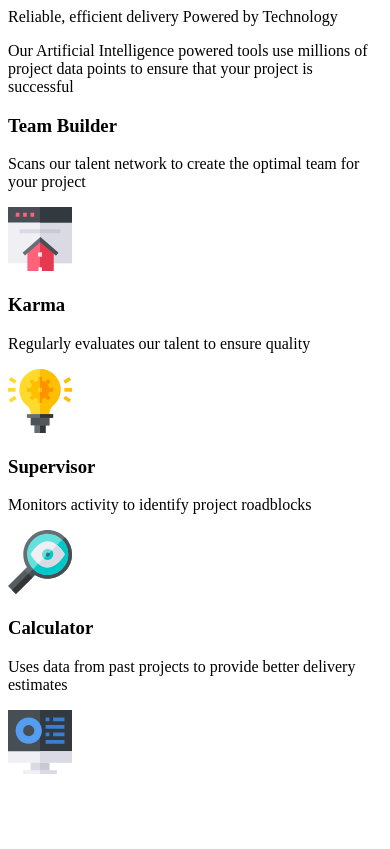
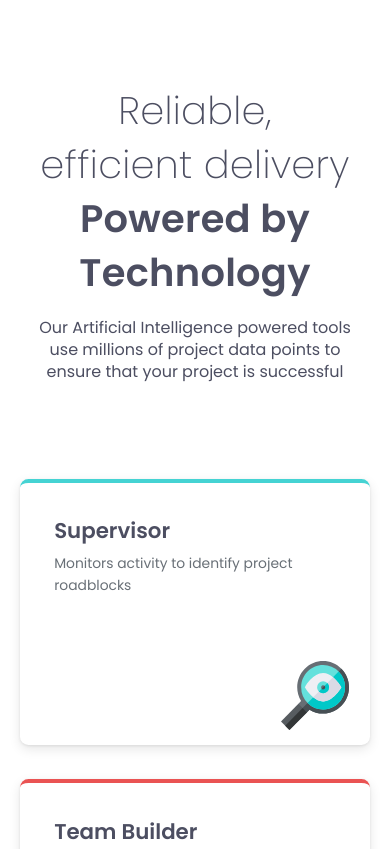
Before and after one commit to VigiAnk/Four-Card-Feature-Section, a plain HTML site: page index.html in a window 390 px wide. Shown: the top 849 px of the page. Drawn offline with Linux system fonts and the light colour scheme.

Commit message:
style: Use multiple grid features to make cards responsive enough to align and adapt their positions (box-shadow & transition to make it look nicer)

```diff
--- a/style.css
+++ b/style.css
@@ -22,6 +22,7 @@
     --root-size: 15px;
     --surface: #fff;
 
+    --text-family: "Poppins", sans-serif;
     --text-color-grey-400: hsl(212, 6%, 44%);
     --text-color-grey-500: hsl(234, 12%, 34%);
     --text-preset12-size: calc(36 / 15 * 1rem);
@@ -32,19 +33,184 @@
     --text-preset3-line-height: 135%;
     --text-preset5-line-height: 160%;
     --text-preset12-letter-spacing: calc(0.25 / 15 * 1rem);
+    --text-weight-extraLight: 200;
+    --text-weight-regular: 400;
+    --text-weight-semiBold: 600;
 
     --border-color-team-builder: hsl(0, 78%, 62%);
     --border-color-karma: hsl(34, 97%, 64%);
     --border-color-supervisor: hsl(180, 62%, 55%);
     --border-color-calculator: hsl(212, 86%, 64%);
 
+    --title-gap: calc(16 / 15 * 1rem);
+
     --card-radius: calc(8 / 15 * 1rem);
+    --card-border-width: calc(4 / 15 * 1rem);
     --card-padding-gap: calc(32 / 15 * 1rem);
     --card-text-gap: calc(6 / 15 * 1rem);
 
     --card-height: calc(250 / 15 * 1rem);
+    --card-img-width-height: calc(64 / 15 * 1rem);
 }
 
+/* Universal Styles */
 *, *::before, *::after {
-    box-sizing:border-box;
+    margin: 0;
+    padding: 0;
+    box-sizing: border-box;
+    font-family: var(--text-family);
 }
+
+body {
+    min-height: 100vh;
+    min-height: 100dvh;
+    margin-inline: auto;
+    background-color: #fff;
+}
+
+/* Styles for Top Titles and Description */
+.titles {
+    margin-inline: auto;
+    /* from left to right: mobile, desired value, & desktop */
+    margin-top: clamp(calc(56 / 15 * 1rem), 10vh, calc(102 / 15 * 1rem));
+    text-align: center;
+    color: var(--text-color-grey-500);
+    display: flex;
+    flex-direction: column;
+    /* Ensure p.desc displays text in separate lines */
+    width: clamp(316px, 45vw, 540px);
+    min-height: clamp(147px, 15vh, 158px);
+
+    & text.normalTitle, text.boldTitle {
+        font-size: var(--text-preset12-size);
+        letter-spacing: var(--text-preset12-letter-spacing);
+        line-height: var(--text-preset124-line-height);
+        font-weight: var(--text-weight-extraLight);
+    }
+
+    & text.boldTitle {
+        font-weight: var(--text-weight-semiBold);
+        margin-bottom: var(--title-gap);
+    }
+
+    & p.title-desc {
+        font-size: var(--text-preset4-size);
+        line-height: var(--text-preset124-line-height);
+        font-weight: var(--text-weight-regular);
+        text-align: center;
+    }
+}
+
+/* Styles for Four Cards */
+.fourCards {
+    display: grid;
+    margin-top: clamp(calc(60 / 15 * 1rem), 10vh, calc(74 / 15 * 1rem));
+    grid-template-columns: repeat(3, auto);
+    justify-content: center;
+    grid-template-rows: repeat(4, auto);
+    grid-template-areas:
+        ".            team-builder        ."
+        "supervisor   team-builder    calculator"
+        "supervisor      karma        calculator"
+        ".               karma            ."
+    ;
+    gap: var(--card-padding-gap);
+    padding: 1rem;
+    margin-inline: auto;
+
+    /* for Smooth Transition of Screen Display */
+    transition:
+        grid-template-columns 0.4s cubic-bezier(0.2, 0.7, 0.1, 1),
+        grid-template-rows 0.4s ease-out,
+        gap 0.3s ease-out
+    ;
+
+    @media (max-width: 1024px) {
+        grid-template-columns: repeat(4, auto);
+        grid-template-rows: repeat(3, auto);
+        grid-template-areas:
+            ".               supervisor      supervisor        ."
+            "team-builder    team-builder    karma           karma"
+            ".               calculator      calculator        ."
+        ;
+    }
+
+    @media (max-width: 550px) {
+        grid-template-columns: auto;
+        grid-template-rows: repeat(4, auto);
+        grid-template-areas:
+            "supervisor"
+            "team-builder"
+            "karma"
+            "calculator"
+        ;
+    }
+
+    & .card {
+        border-radius: var(--card-radius);
+        box-shadow:
+            0 4px 12px rgba(0, 0, 0, 0.1), /* main shadow */
+            0 1px 3px rgba(0, 0, 0, 0.08)   /* side shadow */
+        ;
+        overflow: visible;
+        padding: var(--card-padding-gap);
+        position: relative;
+        min-width: 300px;
+        max-width: 350px;
+        justify-self: center;
+        align-self: center;
+        height: var(--card-height);
+
+        /* for Smooth Transition of Screen Cards */
+        transition:
+            transform 0.3s ease,
+            box-shadow 0.3s ease,
+            width 0.4s cubic-bezier(0.2, 0.7, 0.1, 1),
+            height 0.4s ease-out
+        ;
+
+        & .card-title {
+            margin-bottom: calc(6 / 15 * 1rem);
+            font-size: var(--text-preset3-size);
+            font-weight: var(--text-weight-semiBold);
+            color: var(--text-color-grey-500);
+            line-height: var(--text-preset3-line-height);
+        }
+
+        & .card-desc {
+            color: var(--text-color-grey-400);
+            line-height: var(--text-preset5-line-height);
+            font-weight: var(--text-weight-regular);
+            font-size: var(--text-preset5-size);
+        }
+
+        & img {
+            width: var(--card-img-width-height);
+            height: var(--card-img-width-height);
+            /* the image always stays at the bottom right corner */
+            position: absolute;
+            right: clamp(5%, 6%, 7%);
+            bottom: clamp(5%, 6%, 7%);
+        }
+    }
+
+    & .team-builder {
+        grid-area: team-builder;
+        border-top: var(--card-border-width) solid var(--border-color-team-builder);
+    }
+
+    & .karma {
+        grid-area: karma;
+        border-top: var(--card-border-width) solid var(--border-color-karma);
+    }
+
+    & .supervisor {
+        grid-area: supervisor;
+        border-top: var(--card-border-width) solid var(--border-color-supervisor);
+    }
+
+    & .calculator {
+        grid-area: calculator;
+        border-top: var(--card-border-width) solid var(--border-color-calculator);
+    }
+}
```
